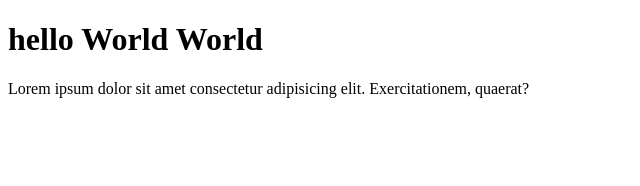
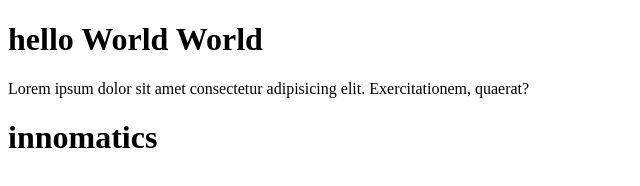
Before and after one commit to bharatsuryawanshi5513/fsd50, a plain HTML site: page index.html in a window 1280 px wide. Shown: the whole page, without its empty margins (0-640 px from the left). Drawn offline with Linux system fonts and the light colour scheme.

Commit message:
add innomatics text

```diff
--- a/index.html
+++ b/index.html
@@ -8,5 +8,6 @@
 <body>
     <h1>hello World World</h1>
     <p>Lorem ipsum dolor sit amet consectetur adipisicing elit. Exercitationem, quaerat?</p>
+    <h1>innomatics</h1>
 </body>
 </html>
```
